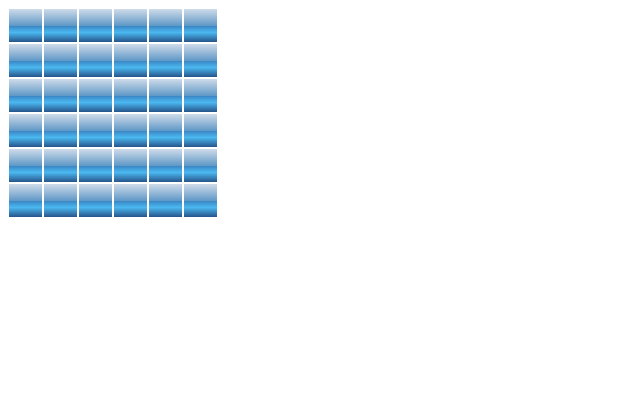
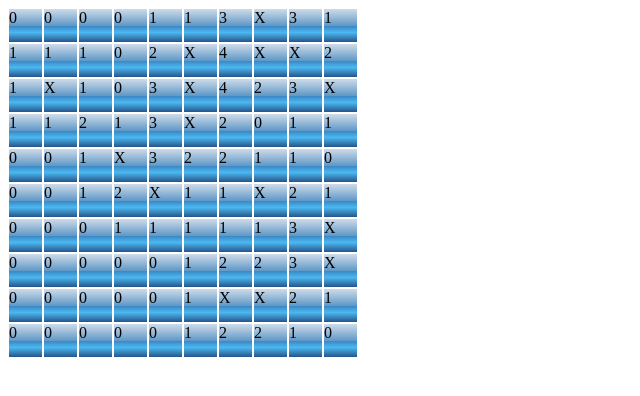
Before and after one commit to Zaszen/pending, a React app: page / in a window 1280 px wide. Shown: the top 396 px of the page, without its empty margins (0-640 px from the left). Built offline with nearby package versions, Linux system fonts and the light colour scheme.

Commit message:
Ajout des numéros de case en fonction des bombes sur les cases voisines

```diff
--- a/src/components/Cell/Cell.js
+++ b/src/components/Cell/Cell.js
@@ -5,7 +5,9 @@ require('./Cell.less');
 const Cell = props =>{
     return(
         <div className="cell">
-            <div className="cell-content" />
+            <div className="cell-content">
+                {props.cell}
+            </div>
         </div>
     );
 }
--- a/src/components/Grid/Grid.js
+++ b/src/components/Grid/Grid.js
@@ -17,7 +17,7 @@ const Grid = props =>{
                                 return (
                                     <div key={"cell-row-"+rowIndex+"-cell"+cellIndex} >
                                         <Cell
-
+                                            cell={cell}
                                         />
                                     </div>
                                 )
--- a/src/components/GridContainer/GridContainer.js
+++ b/src/components/GridContainer/GridContainer.js
@@ -3,11 +3,79 @@ import { useState } from 'react';
 
 import Grid from '../Grid/Grid'
 
-let flatGrid = [...Array(6).fill("")].map(e => Array(6).fill(""));
+const gridSize = 10;
+const bombNumber = 15;
+
+let cpt = 0;
+
+
+
+const arrayCreateGrid = () =>{
+    let tempGrid = [...Array(gridSize).fill("")].map(e => Array(gridSize).fill(""));
+
+    //adding bomb
+    while(cpt < bombNumber){
+        let row = Math.floor(Math.random() * gridSize);
+        let col = Math.floor(Math.random() * gridSize);
+        if(tempGrid[col][row] !== "X"){
+            tempGrid[col][row] = "X"
+            cpt++;
+        }
+    };
+
+    //adding number
+    for(let col=0; col < gridSize; col++){
+        for(let row=0; row < gridSize; row++){
+            if(tempGrid[col][row] !== "X"){
+
+                let neighborNumber = 0;
+                // col4 row 5
+
+                //8
+                if(row > 0)
+                    tempGrid[col][row-1] === "X" && neighborNumber++;
+
+                //9
+                if( col < gridSize-1 && row > 0 )
+                    tempGrid[col+1][row-1] === "X" && neighborNumber++;
+
+                //6
+                if( col < gridSize-1)
+                    tempGrid[col+1][row] === "X" && neighborNumber++;
+
+                //3
+                if( col < gridSize-1 && row < gridSize-1 )
+                    tempGrid[col+1][row+1] === "X" && neighborNumber++;
+
+                //2
+                if(row < gridSize-1)
+                    tempGrid[col][row+1] === "X" && neighborNumber++;
+
+                //1
+                if( col > 0 && row < gridSize-1)
+                    tempGrid[col-1][row+1] === "X" && neighborNumber++;
+
+                //4
+                if(col > 0)
+                    tempGrid[col-1][row] === "X" && neighborNumber++;
+
+                //7
+                if(col > 0 && row > 0)
+                    tempGrid[col-1][row-1] === "X" && neighborNumber++;
+
+                tempGrid[col][row] = neighborNumber.toString();
+
+            }
+        }
+    }
+
+    return tempGrid;
+}
+
 
 const GridContainer = props =>{
 
-    const [grid, setGrid] = useState([...flatGrid]);
+    const [grid, setGrid] = useState([...arrayCreateGrid()]);
 
     return(
         <Grid
```
Also changed, not shown: 1 other file (tests, documents, lock files or other folders).
